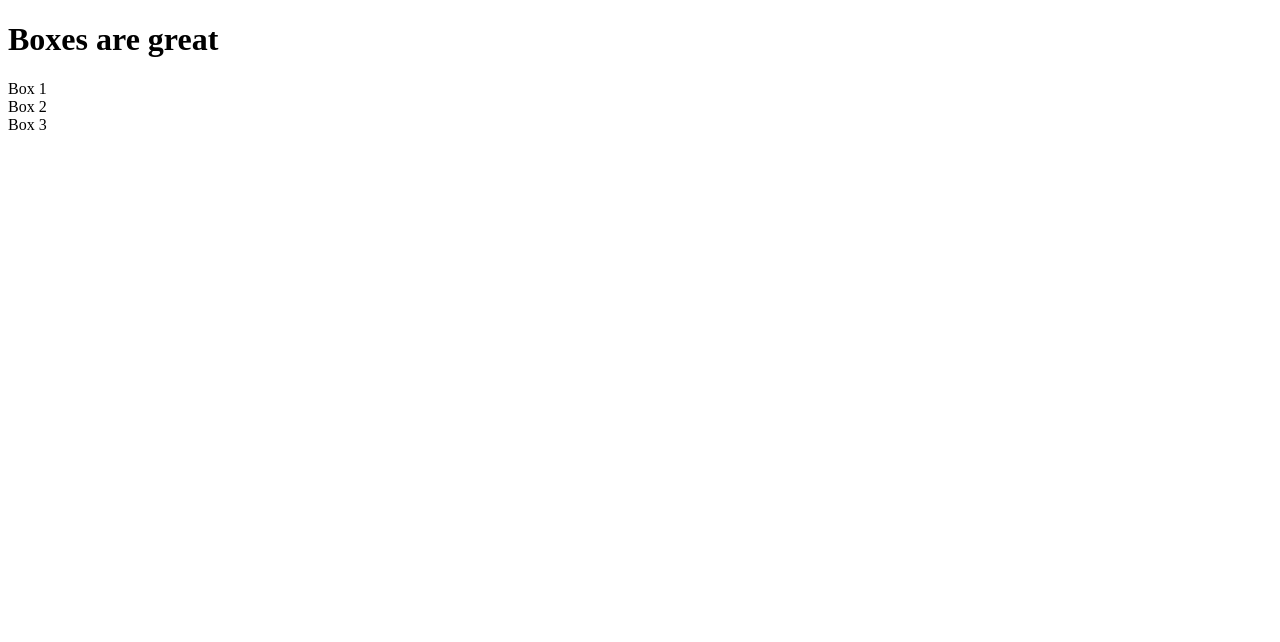
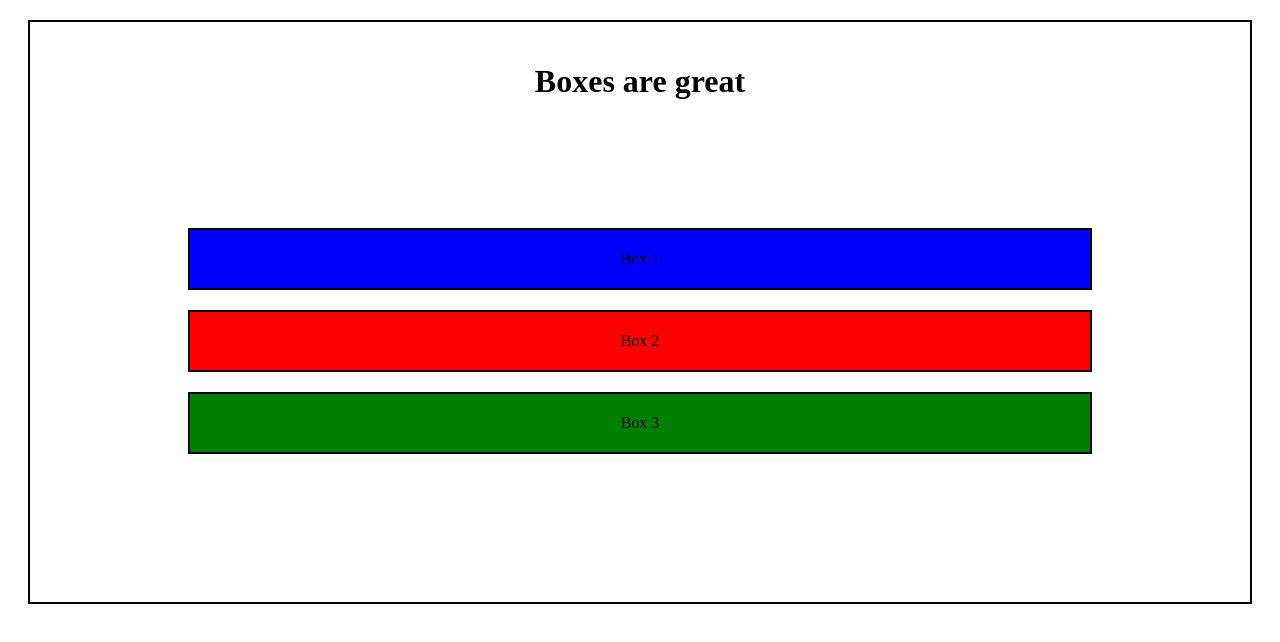
Before and after one commit to Seangee86/Freemote-css, a plain HTML site: page css-practice/css-practice-2/index.html in a window 1280 px wide. Drawn offline with Linux system fonts and the light colour scheme.

Commit message:
css practice 2 complete

```diff
--- a/css-practice/css-practice-2/index.html
+++ b/css-practice/css-practice-2/index.html
@@ -1,16 +1,21 @@
 <!-- See style.css for specs -->
 <!DOCTYPE html>
 <html lang="en">
+
 <head>
     <title>CSS Quiz 2</title>
     <link rel="stylesheet" href="style.css">
 </head>
+
 <body>
-    <h1>Boxes are great</h1>
-    <div class="container">
-        <div class="box box-1">Box 1</div>
-        <div class="box box-2">Box 2</div>
-        <div class="box box-3">Box 3</div>
+    <div class="box">
+        <h1>Boxes are great</h1>
+        <div class="container">
+            <div class="box box-1">Box 1</div>
+            <div class="box box-2">Box 2</div>
+            <div class="box box-3">Box 3</div>
+        </div>
     </div>
 </body>
+
 </html>
--- a/css-practice/css-practice-2/style.css
+++ b/css-practice/css-practice-2/style.css
@@ -13,3 +13,25 @@
     > finally, create some margin on the "container" class
         ☑️ Try 10vw!
 */
+
+.box {
+    text-align: center;
+    border: 2px solid black;
+    padding: 20px 10px;
+    margin: 20px;
+}
+
+.box-1 {
+    background-color: blue;
+}
+
+.box-2 {
+    background-color: red;
+}
+
+.box-3 {
+    background-color: green;
+}
+.container {
+    margin:10vw;
+}
```
